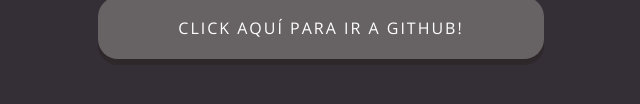
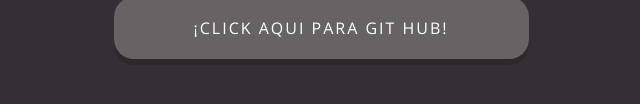
Before and after one commit to rociogco/desafio_branching, a plain HTML site: page index.html in a window 1280 px wide. Shown: the part 516-620 px from the top of the page, without its empty margins (319-959 px from the left). Drawn offline with nearby package versions, Linux system fonts and the light colour scheme.

Commit message:
changed text to capps

```diff
--- a/index.html
+++ b/index.html
@@ -15,7 +15,7 @@
       <img src="https://seeklogo.com/images/G/github-octocat-logo-424E09E6F6-seeklogo.com.png" alt="octocat">
     </a>
     <button type="button" class="btn">
-      <a href="https://github.com/" target="_blank">Click aquí para ir a GitHub!</a>
+      <a href="https://github.com/" target="_blank">¡CLICK AQUI PARA GIT HUB!</a>
     </button>
   </div>
 </body>
```
